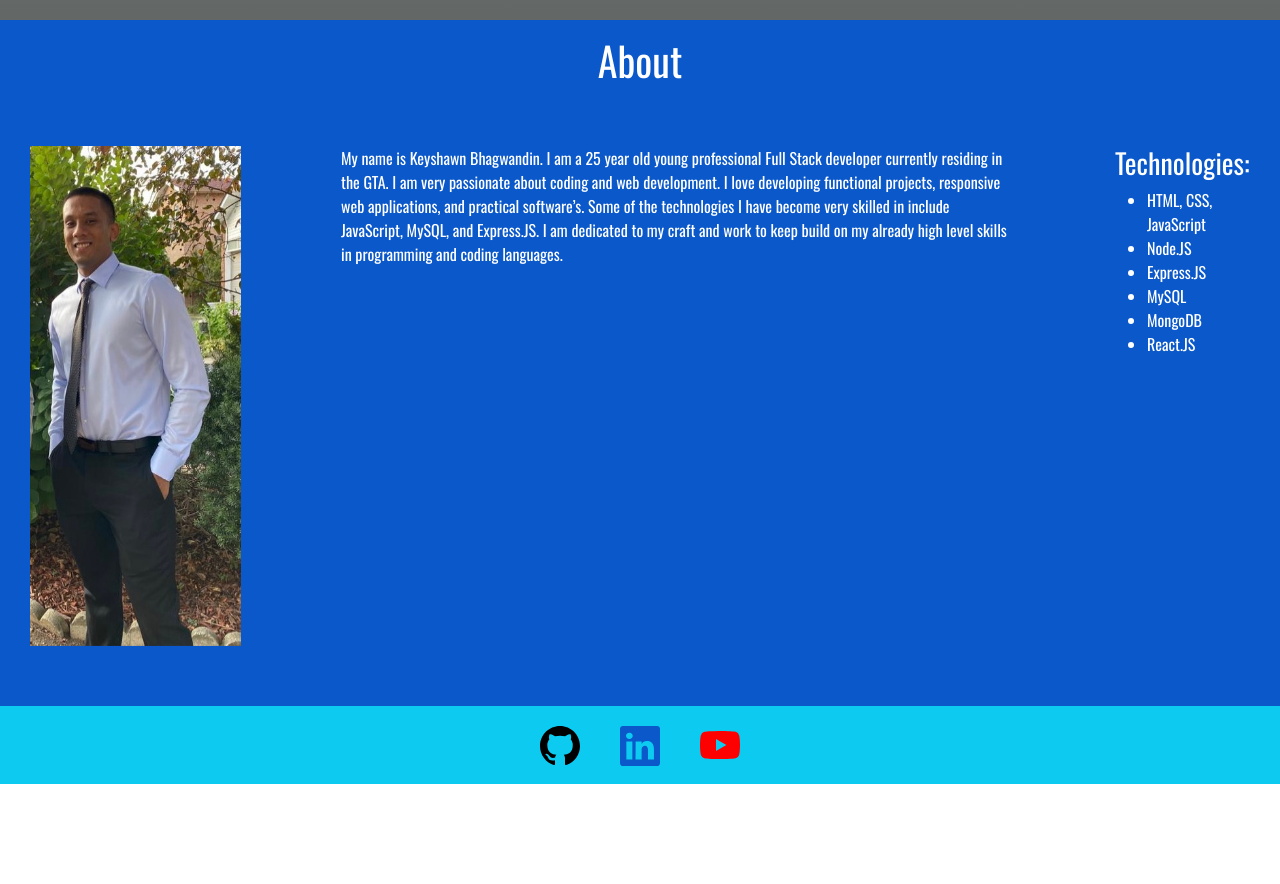
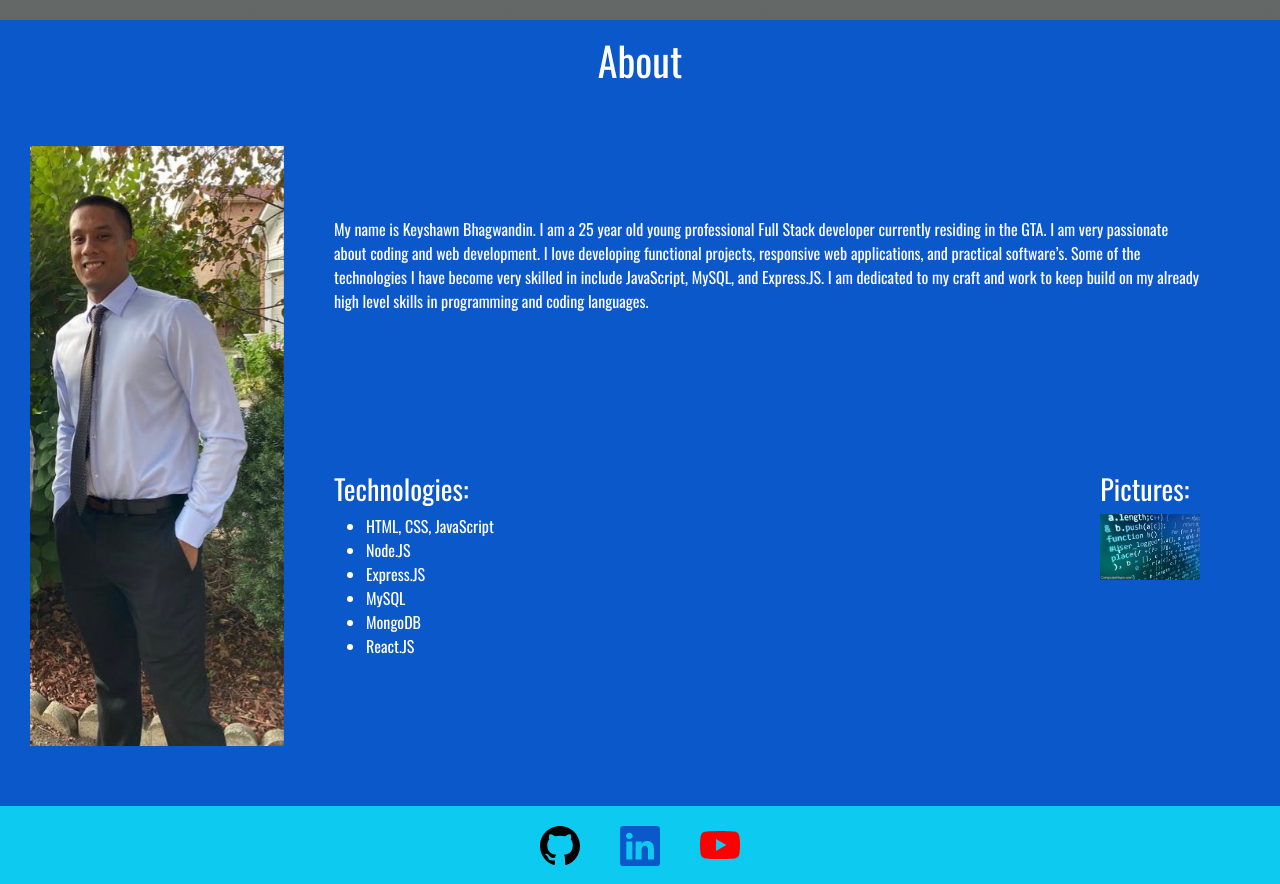
Before and after one commit to keysbhag/My-Awesome-Portfolio, a React (Create React App) app in the folder my-portfolio/: page / in a window 1280 px wide. Shown: the part 480-1364 px from the top of the page. Before the commit the page ends 1264 px from the top, so only its background shows below. Built offline with nearby package versions, Linux system fonts and the light colour scheme; grey boxes are pictures that could not be loaded.

Commit message:
added style to about page

```diff
--- a/my-portfolio/src/components/Project.js
+++ b/my-portfolio/src/components/Project.js
@@ -15,7 +15,7 @@ const projects = [
     github: "https://github.com/keysbhag/FindFlix-Project",
     url: "https://keysbhag.github.io/FindFlix-Project/",
     stack: "HTML, CSS, Java Script, Web API's",
-    class: "animate__animated animate__backInLeft",
+    class: "animate__animated animate__backInLeft project",
   },
   {
     id: 2,
@@ -24,7 +24,7 @@ const projects = [
     github: "https://github.com/keysbhag/Food-City-Grocery",
     url: "https://food-city-grocery.herokuapp.com/",
     stack: "Node.JS, Express.JS, MySQL, Handlebars.JS",
-    class: "animate__animated animate__backInRight",
+    class: "animate__animated animate__backInRight project",
   },
   {
     id: 3,
@@ -33,7 +33,7 @@ const projects = [
     github: "https://github.com/keysbhag/6ixAuto",
     url: "https://the6ixauto.herokuapp.com/",
     stack: "MERN (MongoDB, Express.JS, React.JS, Node.JS",
-    class: "animate__animated animate__backInLeft",
+    class: "animate__animated animate__backInLeft project",
   },
   {
     id: 4,
@@ -42,7 +42,7 @@ const projects = [
     github: "https://github.com/keysbhag/Keys-Tech-Blog",
     url: "https://keys-tech-blog.herokuapp.com/",
     stack: "Node.JS, Express.JS, MySQL, Handlebars.JS",
-    class: "animate__animated animate__backInRight",
+    class: "animate__animated animate__backInRight project",
   },
   {
     id: 5,
@@ -51,7 +51,7 @@ const projects = [
     github: "https://github.com/keysbhag/Weather-Application",
     url: "https://keysbhag.github.io/Weather-Application/",
     stack: "JavaScript, CSS, HTML, Web API's",
-    class: "animate__animated animate__backInLeft",
+    class: "animate__animated animate__backInLeft project",
   },
   {
     id: 6,
@@ -60,7 +60,7 @@ const projects = [
     github: "https://github.com/keysbhag/PWA-Text-Editor",
     url: "https://pwa-text-editor1232.herokuapp.com/",
     stack: "Node.JS, Express.JS, PWA'S, Service Workers, IndexedDB ",
-    class: "animate__animated animate__backInRight",
+    class: "animate__animated animate__backInRight project",
   },
 ];
 
@@ -69,8 +69,8 @@ function Project() {
   return (
     <div className="d-flex align-items-center justify-content-around flex-wrap">
       {projects.map((project) => (
-        <div className="d-flex flex-column" className={project.class}>
-          <div className="project" key={project.id}>
+        <div className="d-flex flex-column">
+          <div className={project.class} key={project.id}>
             <a href={project.url} target="blank" className="example border">
               <img
                 src={project.src}
--- a/my-portfolio/src/components/pages/About.js
+++ b/my-portfolio/src/components/pages/About.js
@@ -1,6 +1,7 @@
 import React from "react";
 import '../../styles/About.css'
 import headshot from '../../images/portfolioAboutpic.jpg'
+import pic from '../../images/codeTemp.jpeg'
 
 
 export default function About() {
@@ -9,22 +10,24 @@ export default function About() {
     <div className="about-main">
       <h1 className="text-center p-3">About</h1>
       <div className="d-flex about-container">
-        <div className="flex-fill headshot d-flex justify-content-center mt-3 animate__animated animate__backInLeft">
-          <img src={headshot} alt="Keyshawn" height="500"></img>
+        <div className="headshot flex-fill d-flex justify-content-center mt-3 animate__animated animate__backInLeft">
+          <img src={headshot} alt="Keyshawn" height="600"></img>
         </div>
-        <div className="flex-fill about-info d-flex justify-content-center mt-3 animate__animated animate__backInUp">
-          My name is Keyshawn Bhagwandin. I am a 25 year old young professional
-          Full Stack developer currently residing in the GTA. I am very
-          passionate about coding and web development. I love developing
-          functional projects, responsive web applications, and practical
-          software’s. Some of the technologies I have become very skilled in
-          include JavaScript, MySQL, and Express.JS. I am dedicated to my craft
-          and work to keep build on my already high level skills in programming
-          and coding languages.
+        <div className="d-flex flex-column justify-content-around ">
+          <div className="about-info d-flex justify-content-center mt-3 animate__animated animate__backInDown">
+            My name is Keyshawn Bhagwandin. I am a 25 year old young
+            professional Full Stack developer currently residing in the GTA. I
+            am very passionate about coding and web development. I love
+            developing functional projects, responsive web applications, and
+            practical software’s. Some of the technologies I have become very
+            skilled in include JavaScript, MySQL, and Express.JS. I am dedicated
+            to my craft and work to keep build on my already high level skills
+            in programming and coding languages.
           </div>
-        <div className="flex-fill d-flex align-items-center flex-column mt-3 animate__animated animate__backInRight">
+          <div className="d-flex justify-content-between techs mt-3 animate__animated animate__backInRight">
+            <div>
               <h3> Technologies: </h3>
-          <ul>
+              <ul className="">
                 <li>HTML, CSS, JavaScript</li>
                 <li>Node.JS</li>
                 <li>Express.JS</li>
@@ -33,6 +36,12 @@ export default function About() {
                 <li>React.JS</li>
               </ul>
             </div>
+            <div>
+              <h3> Pictures: </h3>
+              <img src={pic} alt="" width={100}></img>
+            </div>
+          </div>
+        </div>
       </div>
     </div>
   );
--- a/my-portfolio/src/styles/About.css
+++ b/my-portfolio/src/styles/About.css
@@ -8,7 +8,13 @@
 }
 
 .about-info{
-    padding: 0px 100px;
+    padding: 0px 50px;
+    min-width: 50%;
+    font-size: 16px;
+}
+
+.techs{
+    padding: 0px 50px;
     min-width: 50%;
 }
 
```
Lines whose indentation alone changed are shown as unchanged.
